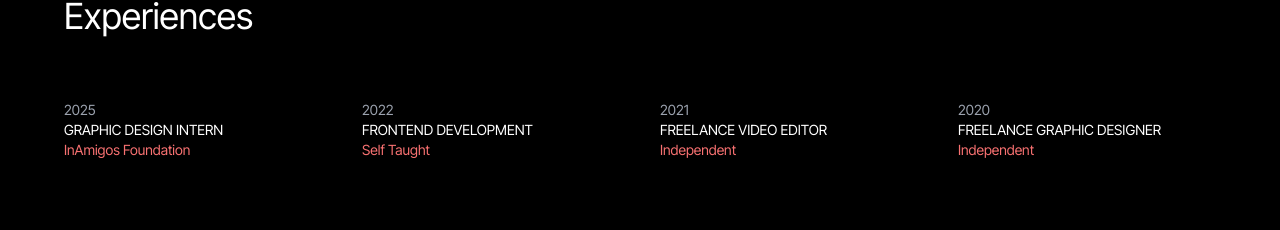
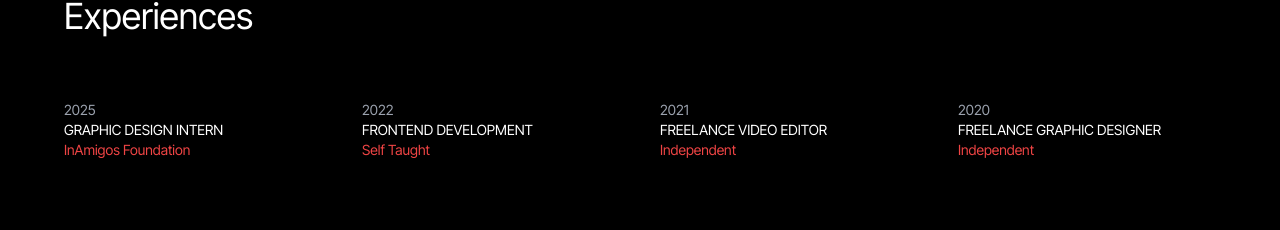
Before and after one commit to blurryface027/my-portfolio, a React (Vite) app: page / in a window 1280 px wide. Shown: the part 1203-1433 px from the top of the page. Built offline with nearby package versions, Linux system fonts and the light colour scheme.

Commit message:
fix: update text color for experience section for improved visibility

```diff
--- a/src/App.tsx
+++ b/src/App.tsx
@@ -10,7 +10,10 @@ export default function App() {
   }, []);
 
   return (
+
+
     <div className="bg-black text-white flex flex-col font-grotesk relative overflow-hidden">
+
       {/* Content Wrapper */}
       <div className=" flex flex-col items-center px-4">
         {/* Top Bar */}
@@ -26,6 +29,7 @@ export default function App() {
         <div className="absolute top-5 right-5 text-[10px] sm:text-xs md:text-sm font-interTight text-right">
           GRAPHIC DESIGNER<br /> FRONTEND DEVELOPER<br /> BASED IN INDIA
         </div>
+
 
         {/* Hero Content */}
         <div className="flex flex-col items-center gap-3 mt-80 mb-60 sm:gap-10 md:gap-12">
@@ -102,28 +106,28 @@ export default function App() {
       <div>
         <p className="text-gray-400 text-sm">2025</p>
         <p className="text-base text-sm">GRAPHIC DESIGN INTERN</p>
-        <p className="text-red-400 text-sm">InAmigos Foundation</p>
+        <p className="text-red-500 text-sm">InAmigos Foundation</p>
       </div>
 
       {/* 2020 */}
       <div>
         <p className="text-gray-400 text-sm">2022</p>
         <p className="text-base text-sm">FRONTEND DEVELOPMENT</p>
-        <p className="text-red-400 text-sm">Self Taught</p>
+        <p className="text-red-500 text-sm">Self Taught</p>
       </div>
 
       {/* 2021 */}
       <div>
         <p className="text-gray-400 text-sm">2021</p>
         <p className="text-base text-sm">FREELANCE VIDEO EDITOR</p>
-        <p className="text-red-400 text-sm">Independent</p>
+        <p className="text-red-500 text-sm">Independent</p>
       </div>
 
       {/* 2023 */}
       <div>
         <p className="text-gray-400 text-sm">2020</p>
         <p className="text-base text-sm">FREELANCE GRAPHIC DESIGNER</p>
-        <p className="text-red-400 text-sm">Independent</p>
+        <p className="text-red-500 text-sm">Independent</p>
       </div>
     </div>
   </div>
```
